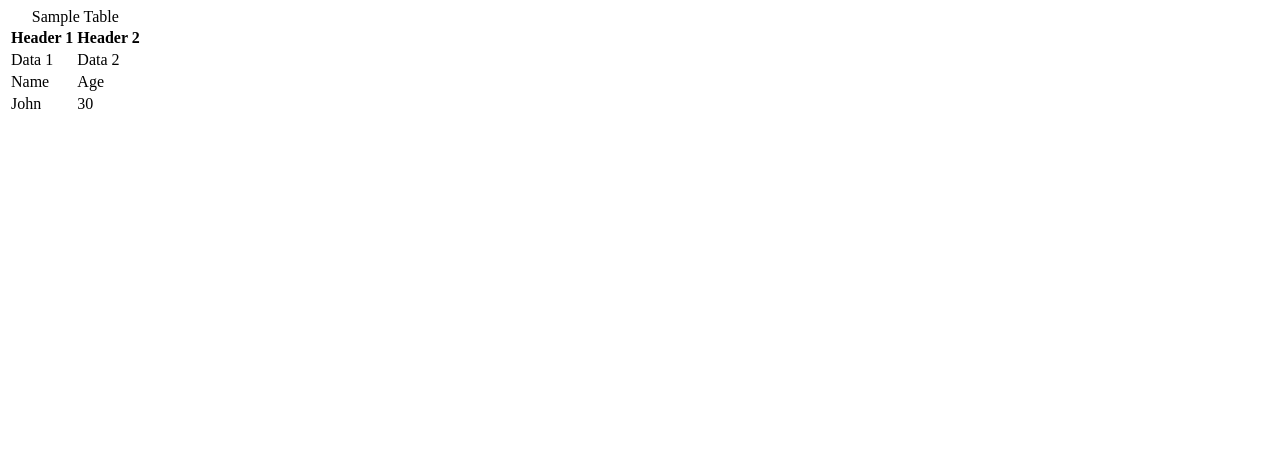
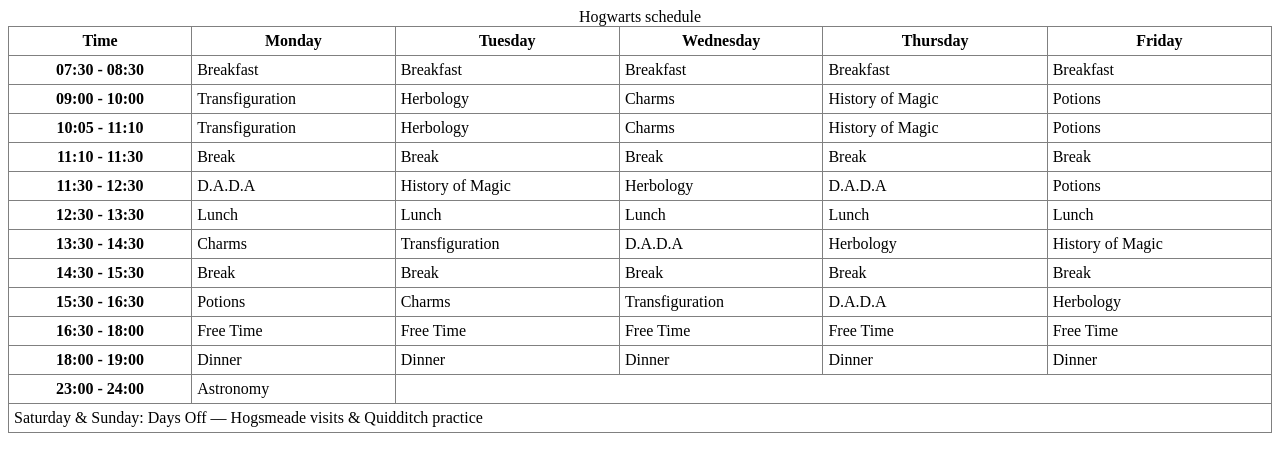
Before and after one commit to Lone-Spark/Homework-01, a plain HTML site: page 06. Task/index.html in a window 1280 px wide. Drawn offline with Linux system fonts and the light colour scheme.

Commit message:
06 homework

```diff
--- a/06. Task/index.html
+++ b/06. Task/index.html
@@ -6,26 +6,134 @@
     <title>Document</title>
 </head>
 <body>
-    <table>
-        <caption>Sample Table</caption>
+    <table class="schedule" border="1" cellpadding="5" cellspacing="0" style="border-collapse: collapse; width: 100%;">
+        <caption>Hogwarts schedule</caption>
         <thead>
             <tr>
-                <th>Header 1</th>
-                <th>Header 2</th>
+                <th scope="col">Time</th>
+                <th scope="col">Monday</th>
+                <th scope="col">Tuesday</th>
+                <th scope="col">Wednesday</th>
+                <th scope="col">Thursday</th>
+                <th scope="col">Friday</th>
+
             </tr>
+        </thead>
             <tbody>
                 <tr>
-                    <td>Data 1</td>
-                    <td>Data 2</td>
+                    <th scope="row">07:30 -
+                        08:30
+                    </th>
+                    <td>Breakfast</td>
+                    <td>Breakfast</td>
+                    <td>Breakfast</td>
+                    <td>Breakfast</td>
+                    <td>Breakfast</td>
+
+
                 </tr>
         <tr>
-            <td>Name</td>
-            <td>Age</td>
+            <th scope="row">09:00 - 10:00</th>
+            <td>Transfiguration</td>
+            <td>Herbology</td>
+            <td>Charms</td>
+            <td>History of Magic</td>
+            <td>Potions</td>
+
         </tr>
         <tr>
-            <td>John</td>
-            <td>30</td>
+            <th scope="row">10:05 - 11:10</th>
+            <td>Transfiguration</td>
+            <td>Herbology</td>
+            <td>Charms</td>
+            <td>History of Magic</td>
+            <td>Potions</td>
+
+
         </tr>
+        <tr>
+            <th scope="row">11:10 - 11:30</th>
+            <td>Break</td>
+            <td>Break</td>
+            <td>Break</td>
+            <td>Break</td>
+            <td>Break</td>
+        </tr>
+        <tr>
+            <th scope="row">11:30 - 12:30</th>
+            <td>D.A.D.A</td>
+            <td>History of Magic</td>
+            <td>Herbology</td>
+            <td>D.A.D.A</td>
+            <td>Potions</td>
+
+        </tr>
+        <tr>
+            <th scope="row">12:30 - 13:30</th>
+            <td>Lunch</td>
+            <td>Lunch</td>
+            <td>Lunch</td>
+            <td>Lunch</td>
+            <td>Lunch</td>
+
+        </tr>
+        <tr>
+            <th scope="row">13:30 - 14:30</th>
+            <td>Charms</td>
+            <td>Transfiguration</td>
+            <td>D.A.D.A</td>
+            <td>Herbology</td>
+            <td>History of Magic</td>
+
+        </tr>
+        <tr>
+            <th scope="row">14:30 - 15:30</th>
+            <td>Break</td>
+            <td>Break</td>
+            <td>Break</td>
+            <td>Break</td>
+            <td>Break</td>
+
+        </tr>
+        <tr>
+            <th scope="row">15:30 - 16:30</th>
+            <td>Potions</td>
+            <td>Charms</td>
+            <td>Transfiguration</td>
+            <td>D.A.D.A</td>
+            <td>Herbology</td>
+
+        </tr>
+        <tr>
+            <th scope="row">16:30 - 18:00</th>
+            <td>Free Time</td>
+            <td>Free Time</td>
+            <td>Free Time</td>
+            <td>Free Time</td>
+            <td>Free Time</td>
+            </tr>
+            <tr>
+                <th scope="row">18:00 - 19:00</th>
+                <td>Dinner</td>
+                <td>Dinner</td>
+                <td>Dinner</td>
+                <td>Dinner</td>
+                <td>Dinner</td>
+
+            </tr>
+            <tr>
+                <th scope="row">23:00 - 24:00</th>
+                <td>Astronomy</td>
+
+            </tr>
+        </tbody>
+        <tfoot>
+            <tr>
+                <td colspan="6">Saturday & Sunday: Days Off — Hogsmeade visits & Quidditch practice</td>
+            </tr>
     </table>
 </body>
 </html>
+<!--Проверка доступно формы предыдущей задачи:
+1. Проверил что поля формы name email select#direction и textarea#message связанны с тегом <label> через атрибуты for и id-
+2. Прошел всю форму клавишей Tab без мыши, Select управляется стрелками, а обязательные поля сообщают об ощибке если попытаться отправить пустую форму--->
```
